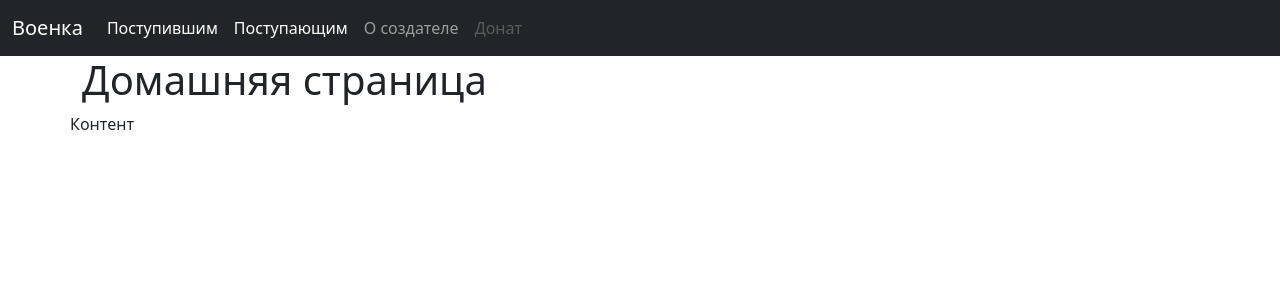
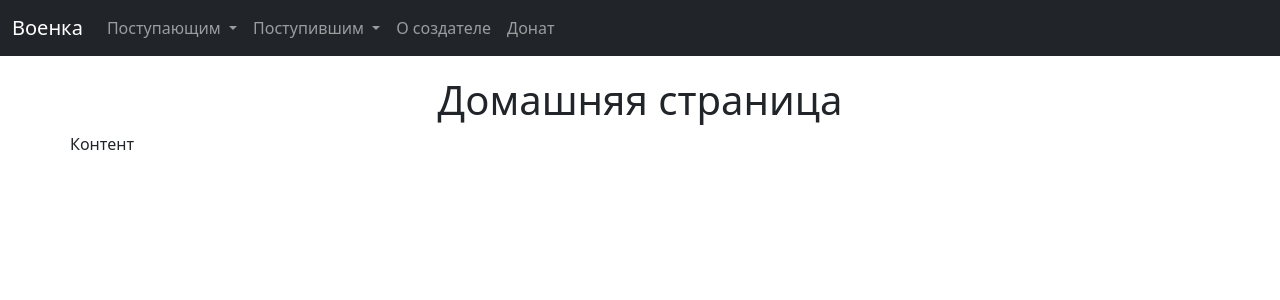
Before and after one commit to Mint2702/voenka, a Flask app: page / in a window 1280 px wide. Shown: the top 300 px of the page. Run offline with Flask 2, Linux system fonts and the light colour scheme.

Commit message:
Templates added.

```diff
--- a/voenka/routes/base.py
+++ b/voenka/routes/base.py
@@ -7,3 +7,13 @@ base = Blueprint("base", __name__)
 @base.route("/")
 def hello():
     return render_template("homepage.html")
+
+
+@base.route("/about")
+def about():
+    return render_template("about.html")
+
+
+@base.route("/money")
+def money():
+    return render_template("money.html")
--- /dev/null
+++ b/voenka/static/style.css
@@ -0,0 +1,7 @@
+#title {
+    margin-top: 20px;
+}
+
+#title h1 {
+    text-align: center;
+}
--- a/voenka/templates/base.html
+++ b/voenka/templates/base.html
@@ -5,27 +5,51 @@
     <meta name="viewport" content="width=device-width, initial-scale=1.0">
     <title>{% block title %} {% endblock %}</title>
     <link href="https://cdn.jsdelivr.net/npm/bootstrap@5.0.0-beta1/dist/css/bootstrap.min.css" rel="stylesheet" integrity="sha384-giJF6kkoqNQ00vy+HMDP7azOuL0xtbfIcaT9wjKHr8RbDVddVHyTfAAsrekwKmP1" crossorigin="anonymous">
+    <link rel="stylesheet" href="{{ url_for('static', filename='style.css') }}">
+    <script src="https://cdn.jsdelivr.net/npm/bootstrap@5.0.0-beta1/dist/js/bootstrap.bundle.min.js" integrity="sha384-ygbV9kiqUc6oa4msXn9868pTtWMgiQaeYH7/t7LECLbyPA2x65Kgf80OJFdroafW" crossorigin="anonymous"></script>
 </head>
 <body>
   <nav class="navbar navbar-expand-lg navbar-dark bg-dark">
     <div class="container-fluid">
       <a class="navbar-brand" href="{{ url_for('base.hello') }}">Военка</a>
-      <button class="navbar-toggler" type="button" data-bs-toggle="collapse" data-bs-target="#navbarNavAltMarkup" aria-controls="navbarNavAltMarkup" aria-expanded="false" aria-label="Toggle navigation">
+      <button class="navbar-toggler" type="button" data-bs-toggle="collapse" data-bs-target="#navbarNavDropdown" aria-controls="navbarNavDropdown" aria-expanded="false" aria-label="Toggle navigation">
         <span class="navbar-toggler-icon"></span>
       </button>
-      <div class="collapse navbar-collapse" id="navbarNavAltMarkup">
-        <div class="navbar-nav">
-          <a class="nav-link active" aria-current="page" href="#">Поступившим</a>
-          <a class="nav-link active" href="#">Поступающим</a>
-          <a class="nav-link" href="#">О создателе</a>
-          <a class="nav-link disabled" href="#" tabindex="-1" aria-disabled="false">Донат</a>
-        </div>
+      <div class="collapse navbar-collapse" id="navbarNavDropdown">
+        <ul class="navbar-nav">
+          <li class="nav-item dropdown">
+            <a class="nav-link dropdown-toggle" href="#" id="navbarDropdownMenuLink" role="button" data-bs-toggle="dropdown" aria-expanded="false">
+              Поступающим
+            </a>
+            <ul class="dropdown-menu" aria-labelledby="navbarDropdownMenuLink">
+              <li><a class="dropdown-item" href="#">Инструкция</a></li>
+              <li><a class="dropdown-item" href="#">Истории поступлений</a></li>
+              <li><a class="dropdown-item" href="#">Больше информации о поступлении</a></li>
+            </ul>
+          </li>
+          <li class="nav-item dropdown">
+            <a class="nav-link dropdown-toggle" href="#" id="navbarDropdownMenuLink" role="button" data-bs-toggle="dropdown" aria-expanded="false">
+              Поступившим
+            </a>
+            <ul class="dropdown-menu" aria-labelledby="navbarDropdownMenuLink">
+              <li><a class="dropdown-item" href="#">Советы</a></li>
+              <li><a class="dropdown-item" href="#">Цитаты</a></li>
+              <li><a class="dropdown-item" href="#">Форум</a></li>
+            </ul>
+          </li>
+          <li class="nav-item">
+            <a class="nav-link" href="{{ url_for('base.about') }}">О создателе</a>
+          </li>
+          <li class="nav-item">
+            <a class="nav-link" href="{{ url_for('base.money') }}">Донат</a>
+          </li>
+        </ul>
       </div>
     </div>
   </nav>
 
   <div class="container">
-    <div class="row">
+    <div class="row" id="title">
       <h1>
         {% block content_title %} {% endblock %}
       </h1>
```
Also changed, not shown: voenka/templates/about.html (added, +13 -0 lines), voenka/templates/money.html (added, +25 -0 lines).
